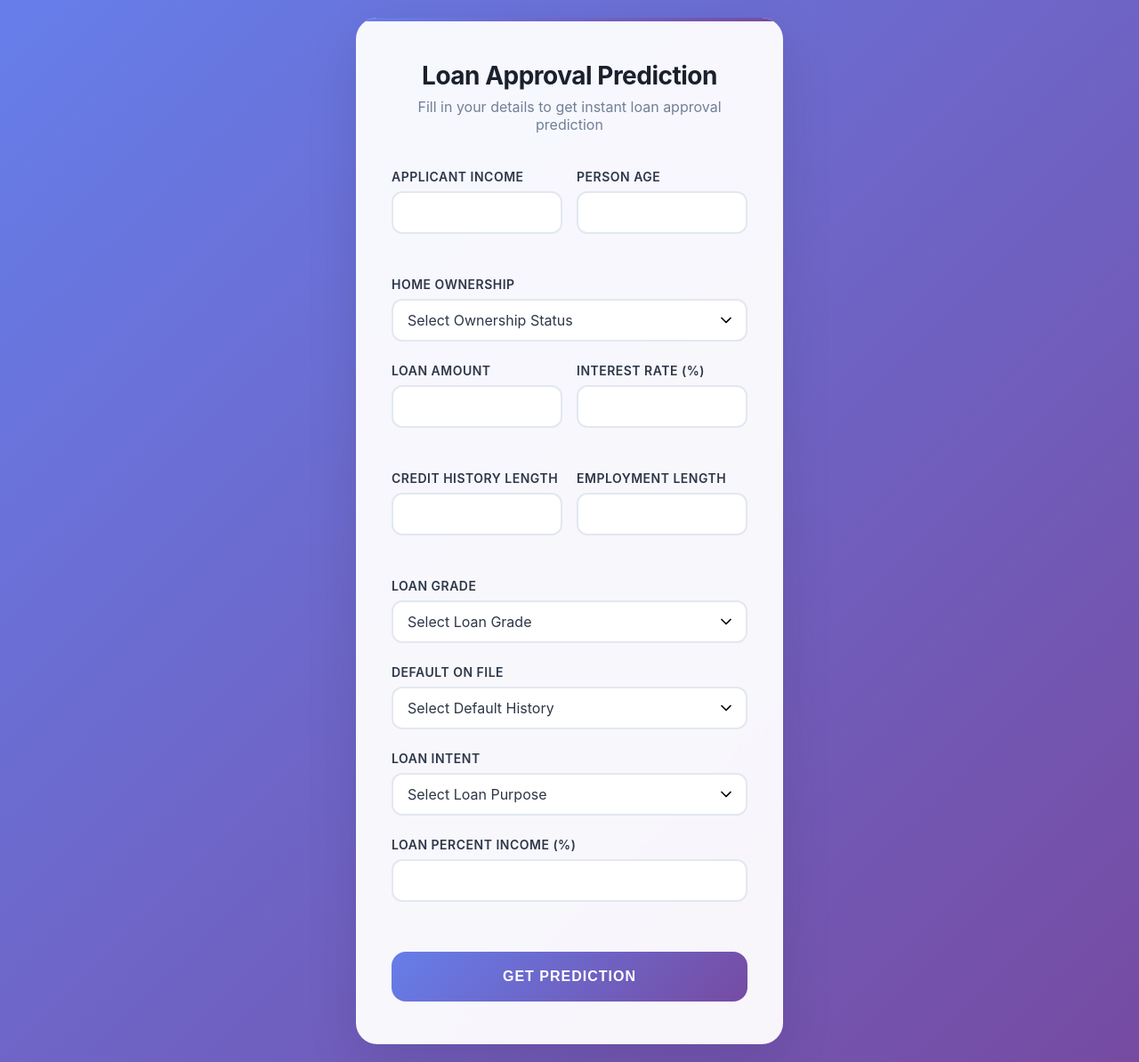
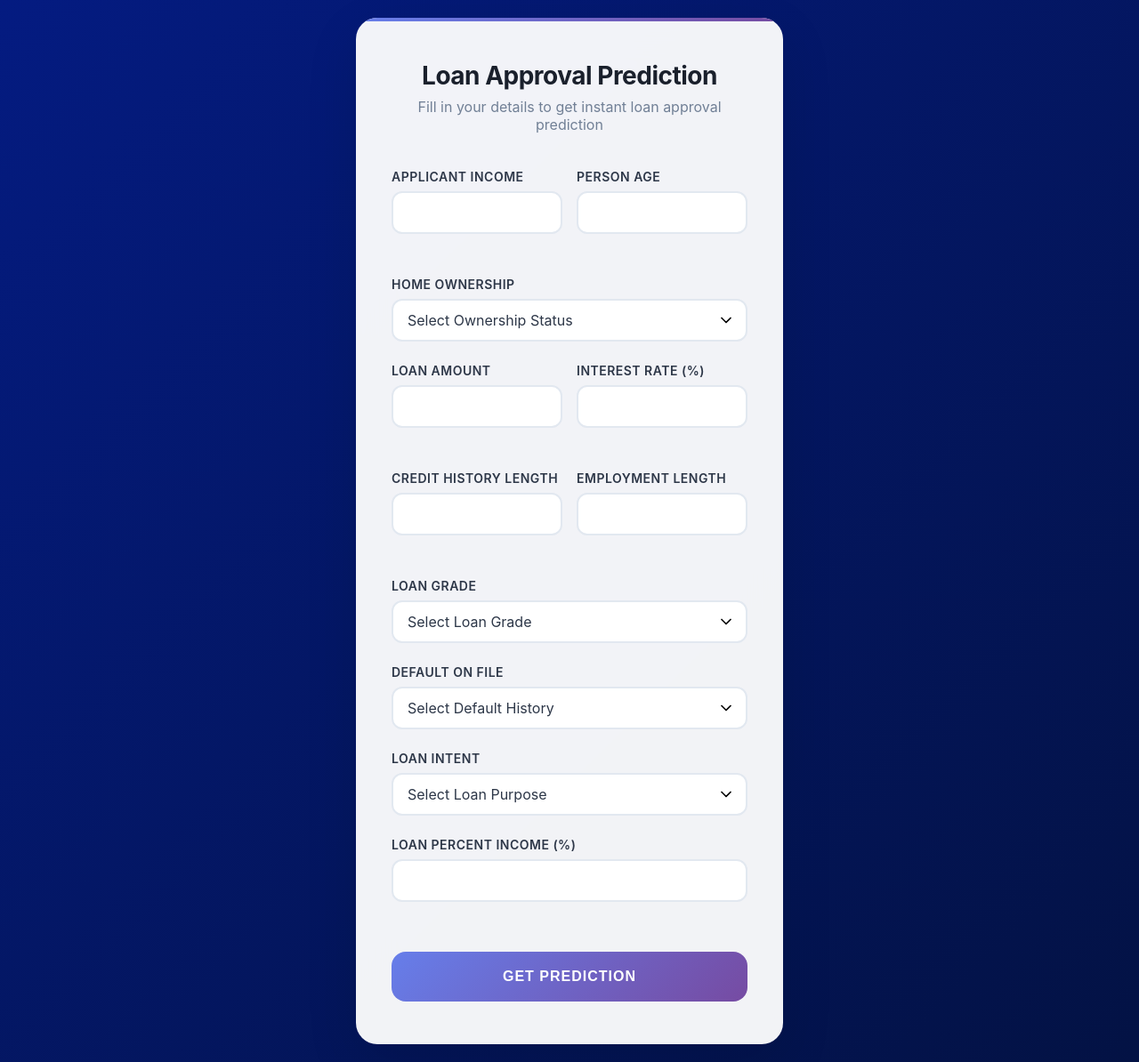
Before and after one commit to Pramodya2002-H/Computational-Intelligence-, a Flask app: page / in a window 1280 px wide. Shown: the whole page at 89% size. Run offline with Flask 3, Linux system fonts and the light colour scheme; parts of the project's set-up code (start-up, migrations or seed data) failed here and were passed over.

Commit message:
Third commit

```diff
--- a/static/style.css
+++ b/static/style.css
@@ -7,7 +7,7 @@
 
 body {
     font-family: 'Inter', -apple-system, BlinkMacSystemFont, 'Segoe UI', Roboto, sans-serif;
-    background: linear-gradient(135deg, #667eea 0%, #764ba2 100%);
+    background: linear-gradient(135deg, rgb(4, 27, 129) 0%, #031244 100%);
     min-height: 100vh;
     padding: 20px;
     display: flex;
```
Also changed, not shown: 1 other file.
